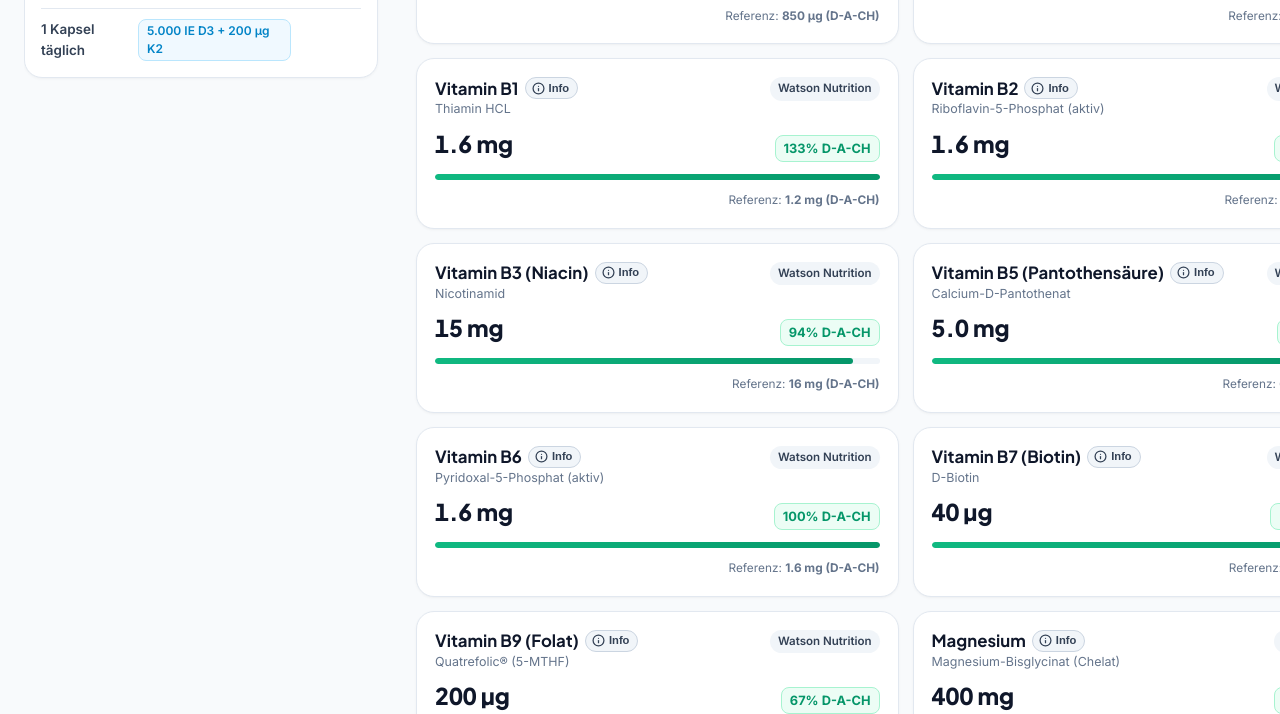
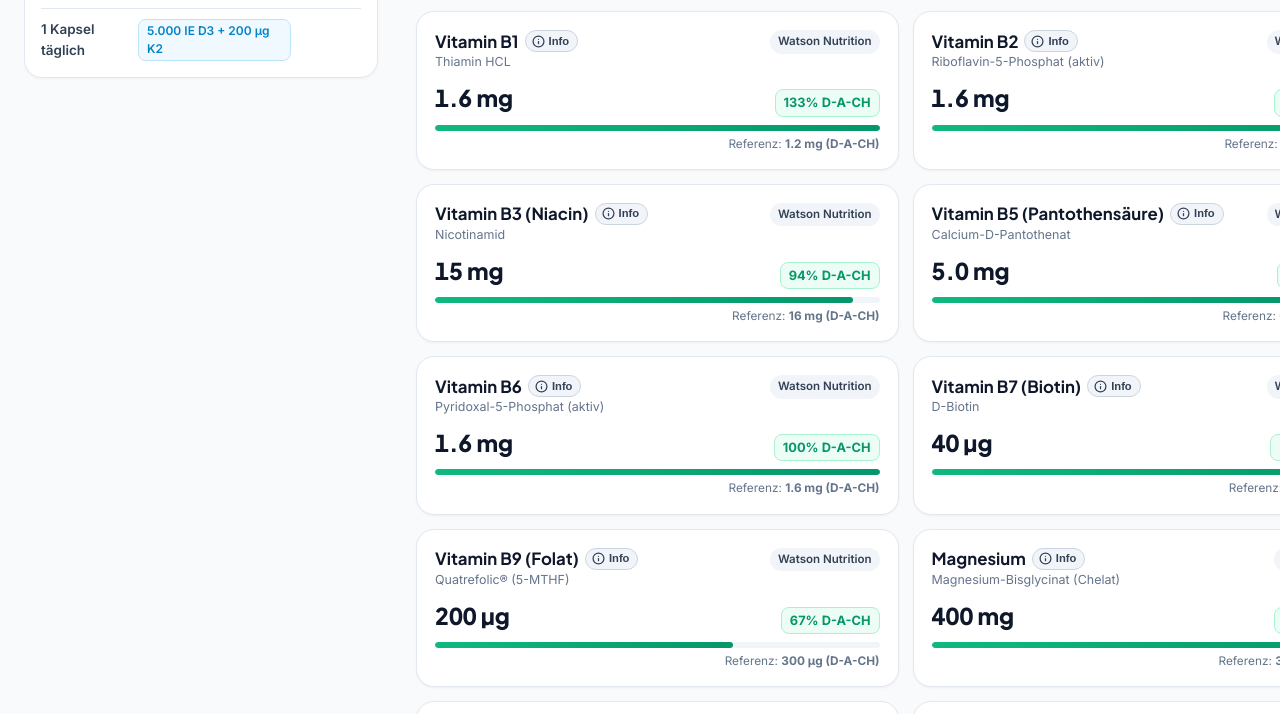
Before and after one commit to placeboHummel/djalals-naehrstoffe, a website: page index.html in a window 1280 px wide. Shown: the part 721-1435 px from the top of the page. Drawn offline with Linux system fonts and the light colour scheme.

Commit message:
fix(ui): Progress-Bars und Messwerte in allen Nährstoffkarten auf exakt einheitlicher Höhe ausgerichtet

```diff
--- a/css/style.css
+++ b/css/style.css
@@ -672,9 +672,9 @@ body.modal-open {
   padding: 18px;
   display: flex;
   flex-direction: column;
-  gap: 12px;
   box-shadow: var(--shadow-sm);
   transition: border-color 0.2s, box-shadow 0.2s, transform 0.2s;
+  min-height: 154px;
 }
 
 .nut-card:hover {
@@ -688,6 +688,7 @@ body.modal-open {
   justify-content: space-between;
   align-items: flex-start;
   gap: 10px;
+  min-height: 46px;
 }
 
 .nut-title-box {
@@ -768,7 +769,9 @@ body.modal-open {
   display: flex;
   justify-content: space-between;
   align-items: baseline;
-  margin-top: 2px;
+  margin-top: auto;
+  padding-top: 10px;
+  margin-bottom: 8px;
 }
 
 .nut-amount-val {
@@ -817,6 +820,7 @@ body.modal-open {
   background: var(--bg-muted);
   border-radius: var(--radius-pill);
   overflow: hidden;
+  margin-bottom: 6px;
 }
 
 .nut-progress-fill {
@@ -830,6 +834,7 @@ body.modal-open {
   font-size: 0.74rem;
   color: var(--text-muted);
   text-align: right;
+  line-height: 1.2;
 }
 
 /* Swipe Hint & Section Badges */
```
